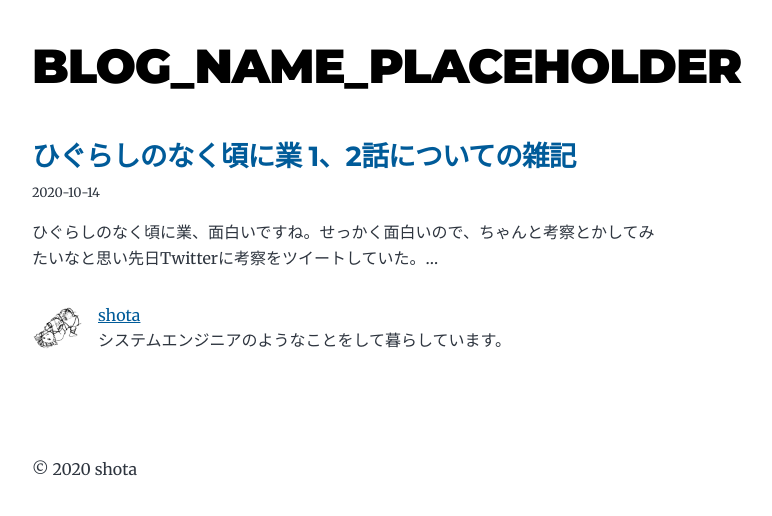
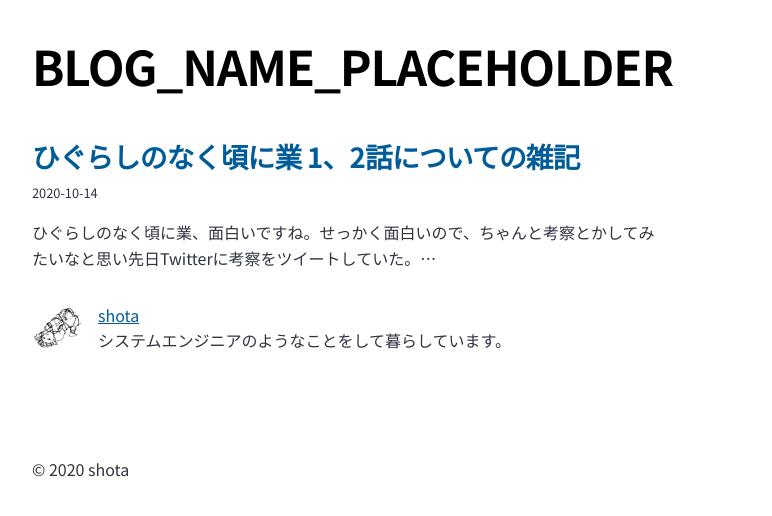
Before and after one commit to itigoore01/itigoore01-blog, a Gatsby site: page / in a window 1280 px wide. Shown: the whole page, without its empty margins (292-1064 px from the left). Built offline with nearby package versions, Linux system fonts and the light colour scheme; Gatsby itself is replaced by a stand-in of ours.

Commit message:
feat: とりあえずフォントをNoto Sans JPに変更
close #18

```diff
--- a/gatsby-browser.js
+++ b/gatsby-browser.js
@@ -1,6 +1,7 @@
 // custom typefaces
-import 'typeface-montserrat';
-import 'typeface-merriweather';
+import 'fontsource-noto-sans-jp';
+import 'fontsource-noto-sans-jp/700.css';
+
 // normalize CSS across browsers
 import './src/normalize.css';
 // custom CSS styles
--- a/package.json
+++ b/package.json
@@ -9,6 +9,7 @@
   },
   "dependencies": {
     "babel-plugin-styled-components": "^1.11.1",
+    "fontsource-noto-sans-jp": "^3.0.9",
     "gatsby": "^2.24.63",
     "gatsby-image": "^2.4.19",
     "gatsby-plugin-feed": "^2.5.12",
--- a/src/style.css
+++ b/src/style.css
@@ -27,12 +27,9 @@
   --spacing-20: 5rem;
   --spacing-24: 6rem;
   --spacing-32: 8rem;
-  --fontFamily-sans: Montserrat, system-ui, -apple-system, BlinkMacSystemFont,
-    "Segoe UI", Roboto, "Helvetica Neue", Arial, "Noto Sans", sans-serif,
-    "Apple Color Emoji", "Segoe UI Emoji", "Segoe UI Symbol", "Noto Color Emoji";
-  --fontFamily-serif: "Merriweather", "Georgia", Cambria, "Times New Roman",
-    Times, serif;
-  --font-body: var(--fontFamily-serif);
+  --fontFamily-sans: "Noto Sans JP";
+  --fontFamily-serif: "Noto Sans JP";
+  --font-body: var(--fontFamily-sans);
   --font-heading: var(--fontFamily-sans);
   --fontWeight-normal: 400;
   --fontWeight-medium: 500;
```
Also changed, not shown: 1 other file.
